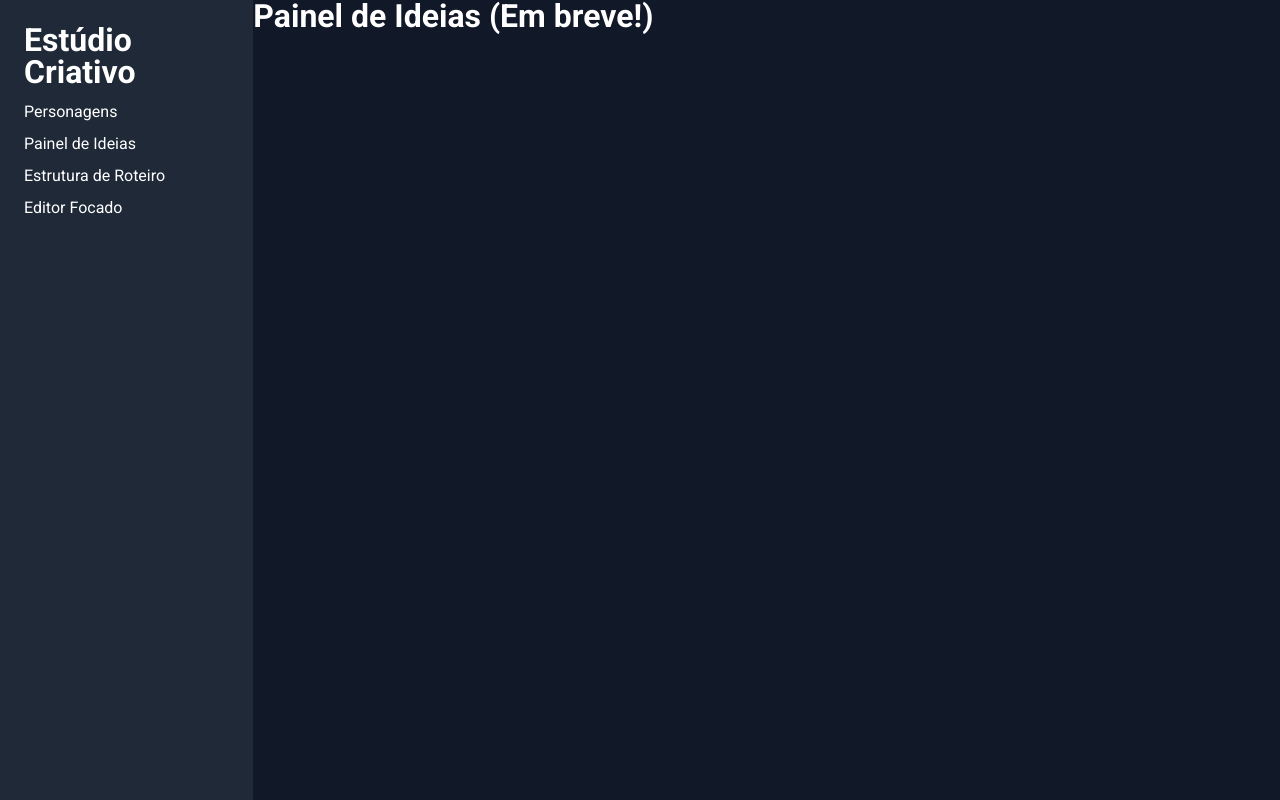
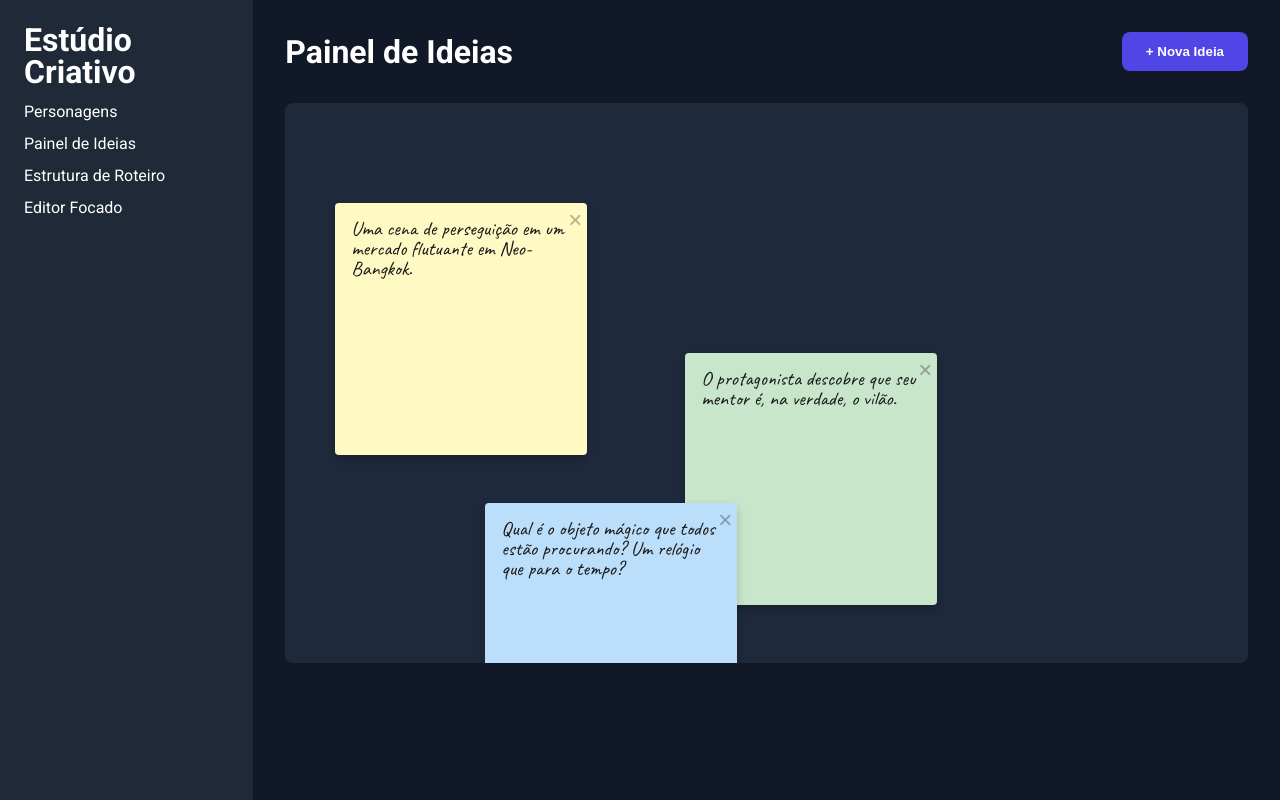
Before and after one commit to isaacnasreis/estudio-criativo, a React (Vite) app: page /ideias in a window 1280 px wide. Built offline with nearby package versions, Linux system fonts and the light colour scheme.

Commit message:
comecando a criar o painel de ideias do projeto

```diff
--- a/index.html
+++ b/index.html
@@ -3,6 +3,12 @@
   <head>
     <meta charset="UTF-8" />
     <link rel="icon" type="image/svg+xml" href="/vite.svg" />
+    <link rel="preconnect" href="https://fonts.googleapis.com" />
+    <link rel="preconnect" href="https://fonts.gstatic.com" crossorigin />
+    <link
+      href="https://fonts.googleapis.com/css2?family=Caveat&display=swap"
+      rel="stylesheet"
+    />
     <meta name="viewport" content="width=device-width, initial-scale=1.0" />
     <meta
       name="description"
--- /dev/null
+++ b/src/components/Nota.jsx
@@ -0,0 +1,19 @@
+import React from "react";
+import styles from "./Nota.module.css";
+
+function Nota({ nota }) {
+  const style = {
+    left: `${nota.posicao.x}px`,
+    top: `${nota.posicao.y}px`,
+    backgroundColor: nota.cor,
+  };
+
+  return (
+    <div className={styles.nota} style={style}>
+      <button className={styles.deleteButton}>&times;</button>
+      <div className={styles.content}>{nota.texto}</div>
+    </div>
+  );
+}
+
+export default Nota;
--- /dev/null
+++ b/src/components/Nota.module.css
@@ -0,0 +1,35 @@
+.nota {
+  position: absolute;
+  width: 220px;
+  height: 220px;
+  padding: 1rem;
+  border-radius: 0.25rem;
+  box-shadow: 0 4px 8px rgba(0, 0, 0, 0.2);
+  color: #1a1a1a;
+  font-family: "Caveat", cursive;
+  font-size: 1.25rem;
+  display: flex;
+  flex-direction: column;
+}
+
+.content {
+  flex-grow: 1;
+  overflow-y: auto;
+}
+
+.deleteButton {
+  position: absolute;
+  top: 5px;
+  right: 5px;
+  background: transparent;
+  border: none;
+  font-size: 1.5rem;
+  color: rgba(0, 0, 0, 0.3);
+  cursor: pointer;
+  padding: 0;
+  line-height: 1;
+}
+
+.deleteButton:hover {
+  color: rgba(0, 0, 0, 0.7);
+}
--- a/src/pages/DashboardPage.jsx
+++ b/src/pages/DashboardPage.jsx
@@ -1,5 +1,46 @@
-import React from "react";
+import React, { useState } from "react";
+import styles from "./DashboardPage.module.css";
+import Nota from "../components/Nota";
+
+const mockIdeias = [
+  {
+    id: 1,
+    texto: "Uma cena de perseguição em um mercado flutuante em Neo-Bangkok.",
+    cor: "#fff9c4",
+    posicao: { x: 50, y: 100 },
+  },
+  {
+    id: 2,
+    texto: "O protagonista descobre que seu mentor é, na verdade, o vilão.",
+    cor: "#c8e6c9",
+    posicao: { x: 400, y: 250 },
+  },
+  {
+    id: 3,
+    texto:
+      "Qual é o objeto mágico que todos estão procurando? Um relógio que para o tempo?",
+    cor: "#bbdefb",
+    posicao: { x: 200, y: 400 },
+  },
+];
+
 function DashboardPage() {
-  return <h2>Painel de Ideias (Em breve!)</h2>;
+  const [ideias, setIdeias] = useState(mockIdeias);
+
+  return (
+    <div className={styles.mainContent}>
+      <div className={styles.header}>
+        <h2 className={styles.title}>Painel de Ideias</h2>
+        <button className={styles.addButton}>+ Nova Ideia</button>
+      </div>
+
+      <div className={styles.board}>
+        {ideias.map((nota) => (
+          <Nota key={nota.id} nota={nota} />
+        ))}
+      </div>
+    </div>
+  );
 }
+
 export default DashboardPage;
--- /dev/null
+++ b/src/pages/DashboardPage.module.css
@@ -0,0 +1,41 @@
+.mainContent {
+  flex: 1;
+  padding: 2rem;
+  width: 100%;
+}
+
+.header {
+  display: flex;
+  justify-content: space-between;
+  align-items: center;
+  margin-bottom: 2rem;
+}
+
+.title {
+  font-size: 2rem;
+  font-weight: 700;
+}
+
+.addButton {
+  background-color: #4f46e5;
+  color: white;
+  font-weight: 600;
+  padding: 0.75rem 1.5rem;
+  border: none;
+  border-radius: 0.5rem;
+  cursor: pointer;
+  transition: background-color 0.2s;
+}
+
+.addButton:hover {
+  background-color: #4338ca;
+}
+
+.board {
+  position: relative;
+  width: 100%;
+  height: 70vh;
+  background-color: #1e293b;
+  border-radius: 0.5rem;
+  overflow: hidden;
+}
```
